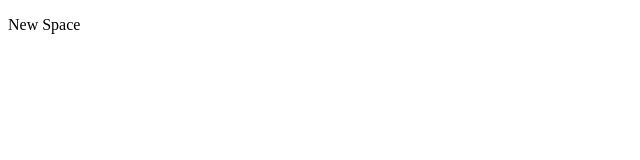
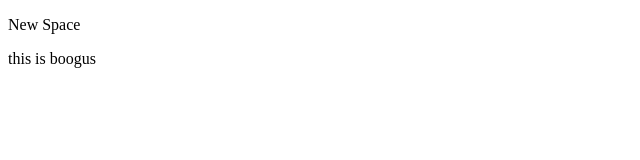
Before and after one commit to QuasimodoKiwi/newRepo, a plain HTML site: page index.html in a window 1280 px wide. Shown: the full height of the page, 0-640 px from the left. Drawn offline with Linux system fonts and the light colour scheme.

Commit message:
Update index.html

```diff
--- a/index.html
+++ b/index.html
@@ -5,5 +5,6 @@
     </head>
     <body>
         <p>New Space</p>
+        <p>this is boogus</p>
     </body>
 </html>
```
